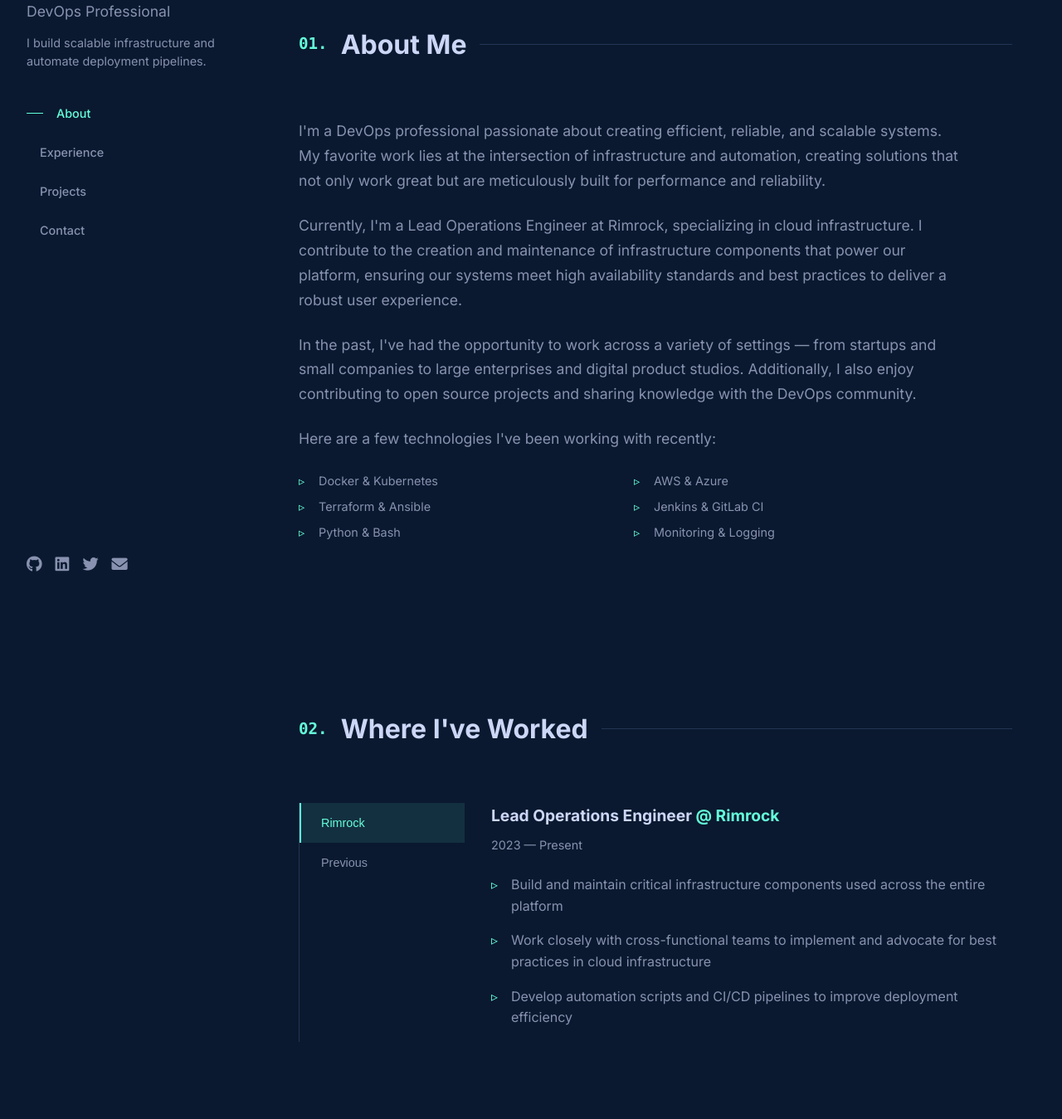
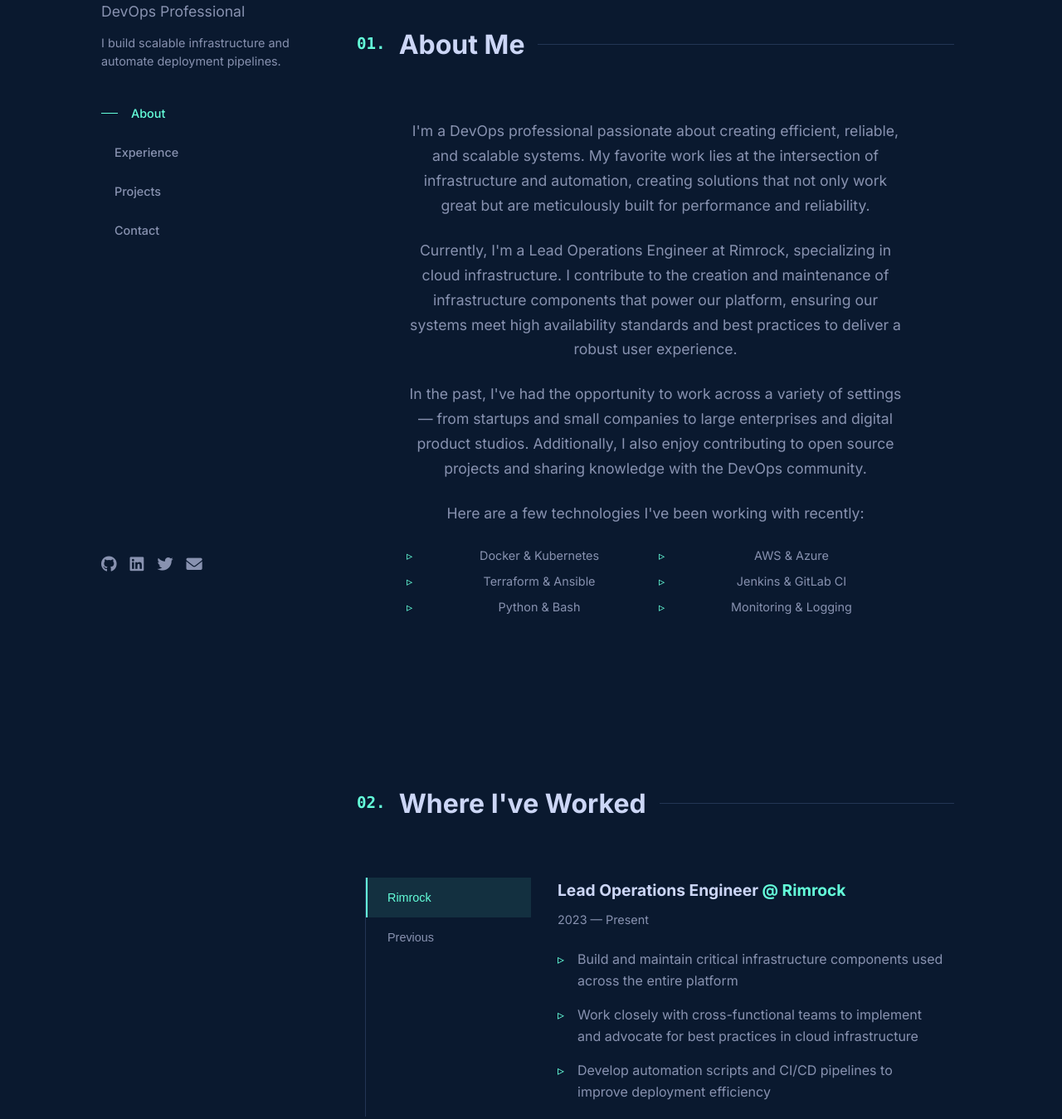
Before and after one commit to tmlibutan/mlibutan.github.io, a plain HTML site: page index.html in a window 1280 px wide. Shown: the part 72-1421 px from the top of the page at 83% size. Drawn offline with Linux system fonts and the light colour scheme.

Commit message:
Center content

```diff
--- a/styles.css
+++ b/styles.css
@@ -21,6 +21,9 @@ body {
 .main-container {
     display: flex;
     min-height: 100vh;
+    max-width: 1400px;
+    margin: 0 auto;
+    justify-content: center;
 }
 
 /* Sidebar */
@@ -136,8 +139,9 @@ body {
 /* Main Content */
 .main-content {
     flex: 1;
-    padding: 0 60px;
+    padding: 0 40px;
     background-color: #0a192f;
+    max-width: 800px;
 }
 
 /* Sections */
@@ -172,7 +176,9 @@ body {
 
 /* About Section */
 .about-content {
-    max-width: 800px;
+    max-width: 600px;
+    margin: 0 auto;
+    text-align: center;
 }
 
 .about-text p {
@@ -209,7 +215,8 @@ body {
     display: grid;
     grid-template-columns: 200px 1fr;
     gap: 2rem;
-    margin-top: 2rem;
+    margin: 2rem auto 0;
+    max-width: 700px;
 }
 
 .experience-tabs {
@@ -288,7 +295,8 @@ body {
 .projects-grid {
     display: grid;
     gap: 2rem;
-    margin-top: 2rem;
+    margin: 2rem auto 0;
+    max-width: 700px;
 }
 
 .project-item {
```
